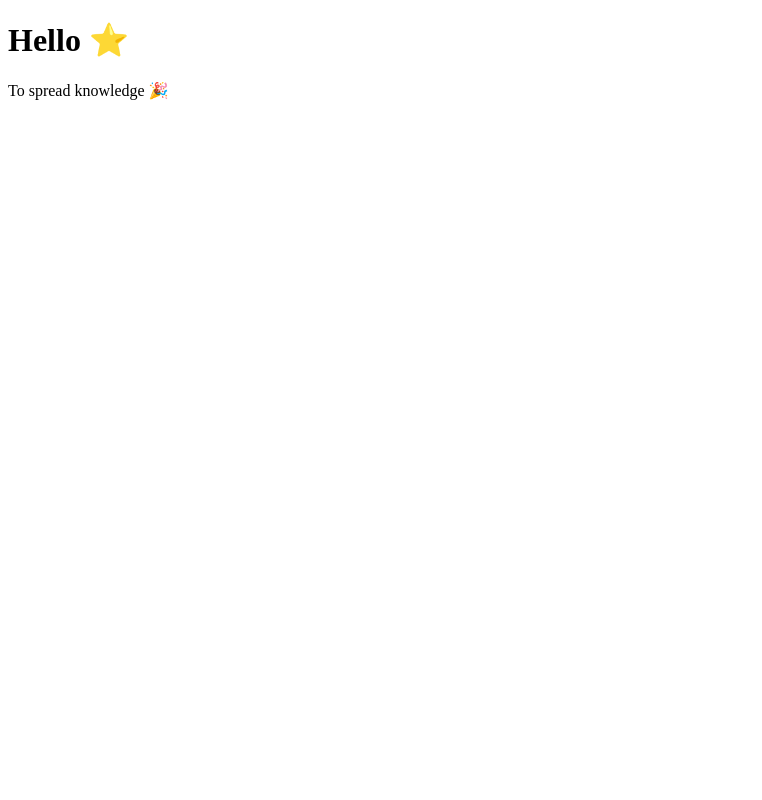
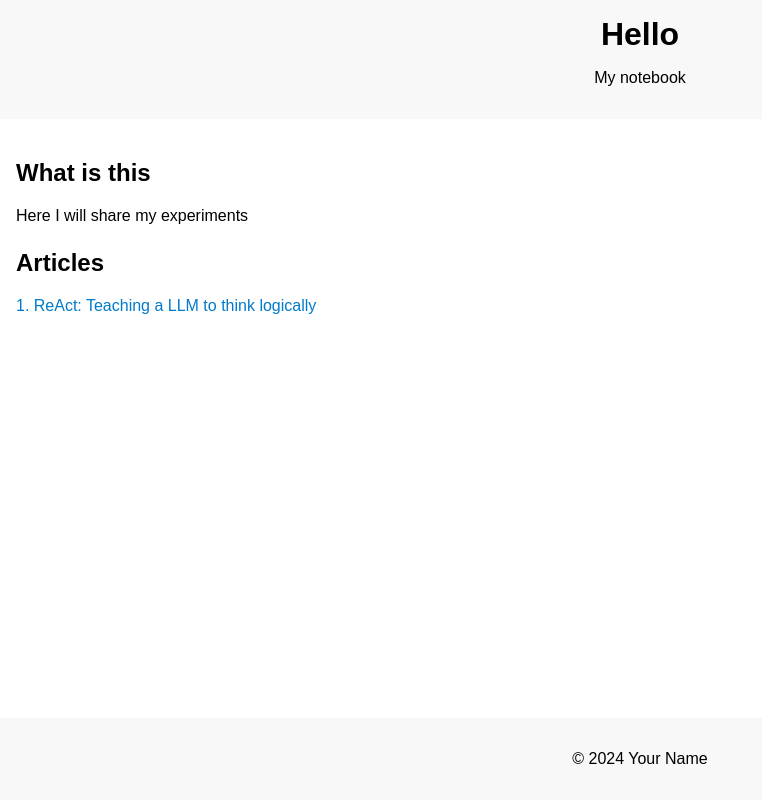
Before and after one commit to tombuuz/dagvanorov, a plain HTML site: page index.html in a window 1280 px wide. Shown: the whole page, without its empty margins (0-762 px from the left). Drawn offline with Linux system fonts and the light colour scheme.

Commit message:
structured, and added website

```diff
--- a/index.html
+++ b/index.html
@@ -1,10 +1,30 @@
 <!DOCTYPE html>
-<html>
-   <head>
-      <title>Dagvanorov</title>
-   </head>
-   <body>
-      <h1>Hello ⭐️</h1>
-      <p>To spread knowledge 🎉</p>
-   </body>
+<html lang="en">
+<head>
+    <meta charset="UTF-8">
+    <meta name="viewport" content="width=device-width, initial-scale=1.0">
+    <title>Dagvanorov</title>
+    <link rel="stylesheet" href="styles.css">
+</head>
+<body>
+    <header>
+        <h1>Hello</h1>
+        <p>My notebook</p>
+    </header>
+    <main>
+        <section>
+            <h2>What is this</h2>
+            <p>Here I will share my experiments</p>
+        </section>
+        <section>
+            <h2>Articles</h2>
+            <ul>
+                <li><a href="#">1. ReAct: Teaching a LLM to think logically</a></li>
+            </ul>
+        </section>
+    </main>
+    <footer>
+        <p>&copy; 2024 Your Name</p>
+    </footer>
+</body>
 </html>
--- /dev/null
+++ b/styles.css
@@ -0,0 +1,37 @@
+body {
+    font-family: Arial, sans-serif;
+    margin: 0;
+    padding: 0;
+    display: flex;
+    flex-direction: column;
+    min-height: 100vh;
+}
+
+header, footer {
+    background-color: #f8f8f8;
+    text-align: center;
+    padding: 1rem;
+}
+
+main {
+    flex: 1;
+    padding: 1rem;
+}
+
+h1 {
+    margin: 0;
+}
+
+h2 {
+    margin-top: 1.5rem;
+}
+
+ul {
+    list-style-type: none;
+    padding: 0;
+}
+
+a {
+    text-decoration: none;
+    color: #007acc;
+}
```
